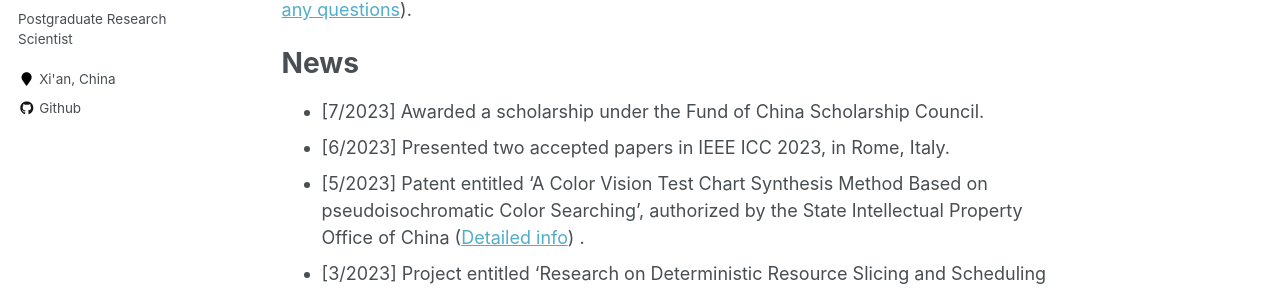
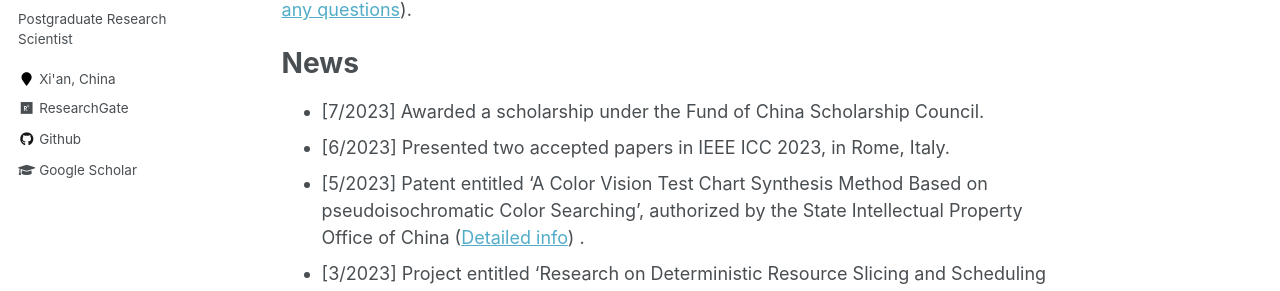
Before and after one commit to wilixx/wilixx.github.io, a Jekyll site: the page built from _pages/about.md, in a window 1280 px wide. Shown: the part 326-617 px from the top of the page. Built offline with Jekyll 4.4.1, drawn with Linux system fonts in a browser that asks for light colours; part of the change alters nothing that is shown.

Commit message:
Update _config.yml

```diff
--- a/_config.yml
+++ b/_config.yml
@@ -86,9 +86,9 @@ author:
   location         : "Xi'an, China"
   employer         :
   pubmed           :  # "https://www.ncbi.nlm.nih.gov/pubmed/?term=john+snow"
-  googlescholar    :  # "http://yourfullgooglescholarurl.com"
+  googlescholar    :  "https://scholar.google.com/citations?user=NA8egm4AAAAJ&hl"
   email            :
-  researchgate     :  # example: "https://www.researchgate.net/profile/yourprofile"
+  researchgate     :  "https://www.researchgate.net/profile/Binquan-Guo"
   uri              :
   bitbucket        :
   codepen          :
```
